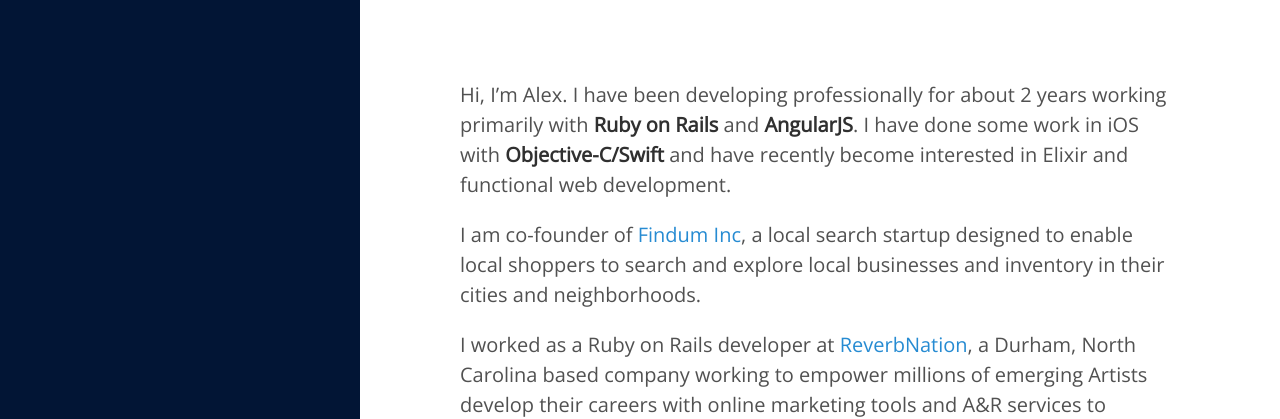
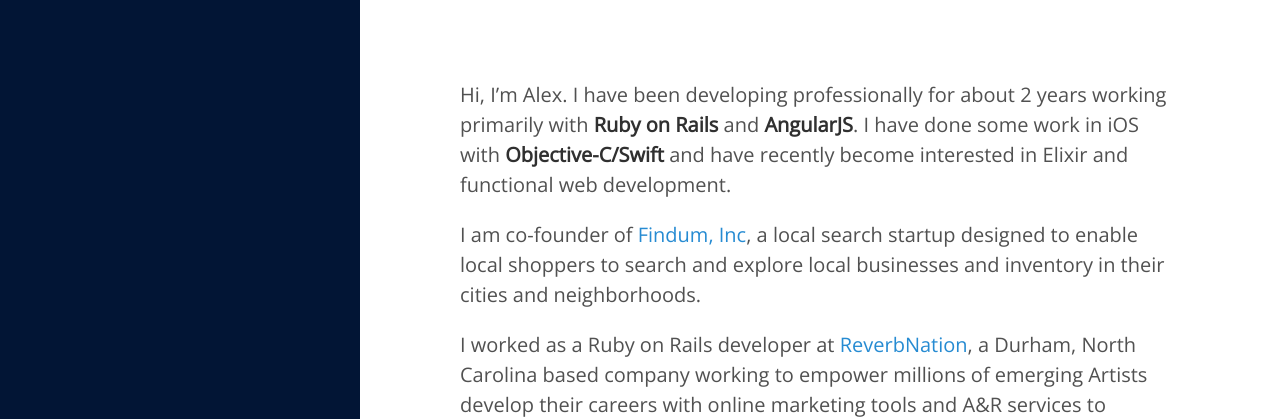
Before and after one commit to alexwdaniel/alexwdaniel.github.io, a Jekyll site: the page built from about/index.md, in a window 1280 px wide. Shown: the top 419 px of the page. Built offline with Jekyll 4.4.1, drawn with Linux system fonts in a browser that asks for light colours; comment, search, counter and statistics services are not loaded.

Commit message:
Updates sidebar and about page links; use html for links in about markdown.

```diff
--- a/_includes/sidebar.html
+++ b/_includes/sidebar.html
@@ -14,10 +14,10 @@
           <a class="sidebar-nav-item" href="{{ site.baseurl }}about">About</a>
         </li>
         <li>
-          <a class="sidebar-nav-item" href="https://github.com/alexwdaniel" target="_blank">Github</a>
+          <a class="sidebar-nav-item mxp-link" href="https://github.com/alexwdaniel" target="_blank">Github</a>
         </li>
         <li>
-          <a class="sidebar-nav-item" href="https://twitter.com/alexwdaniel" target="_blank">Twitter</a>
+          <a class="sidebar-nav-item mxp-link" href="https://twitter.com/alexwdaniel" target="_blank">Twitter</a>
         </li>
       </ul>
     </nav>
--- a/about/index.md
+++ b/about/index.md
@@ -7,13 +7,12 @@
 with **Ruby on Rails** and **AngularJS**. I have done some work in iOS with **Objective-C/Swift**
 and have recently become interested in Elixir and functional web development.
 
-I am co-founder of [Findum Inc](http://www.findum.com), a local search startup designed to enable local
-shoppers to search and explore local businesses and inventory in their
-cities and neighborhoods.
+I am co-founder of <a href="https://www.findum.com" class="mxp-link" target="_blank">Findum, Inc</a>,
+a local search startup designed to enable local shoppers to search and explore
+local businesses and inventory in their cities and neighborhoods.
 
-I worked as a Ruby on Rails developer at [ReverbNation](https://www.reverbnation.com/),
-a Durham, North Carolina based company working to empower millions of emerging Artists
+I worked as a Ruby on Rails developer at <a href="https://www.reverbnation.com/" class="mxp-link" target="_blank">ReverbNation</a>, a Durham, North Carolina based company working to empower millions of emerging Artists
 develop their careers with online marketing tools and A&R services to connect with fans and industry.
 
-In 2013, I graduated from [Duke University](https://www.duke.edu) with a B.S. in Computer Science and
-Minor in Finance.
+In 2013, I graduated from <a href="https://www.duke.edu" class="mxp-link" target="_blank">Duke University</a>
+with a B.S. in Computer Science and Minor in Finance.
```
Also changed, not shown: _layouts/default.html (+14 -0 lines).
